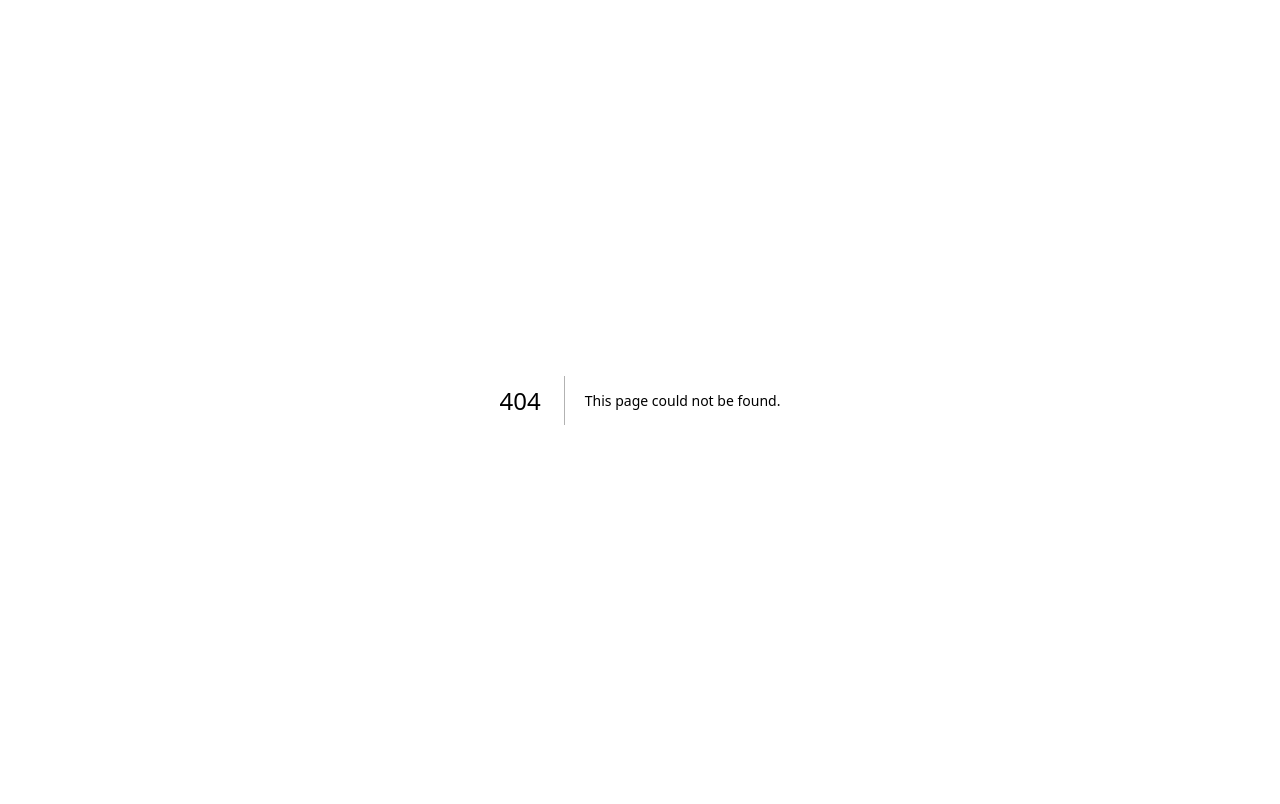
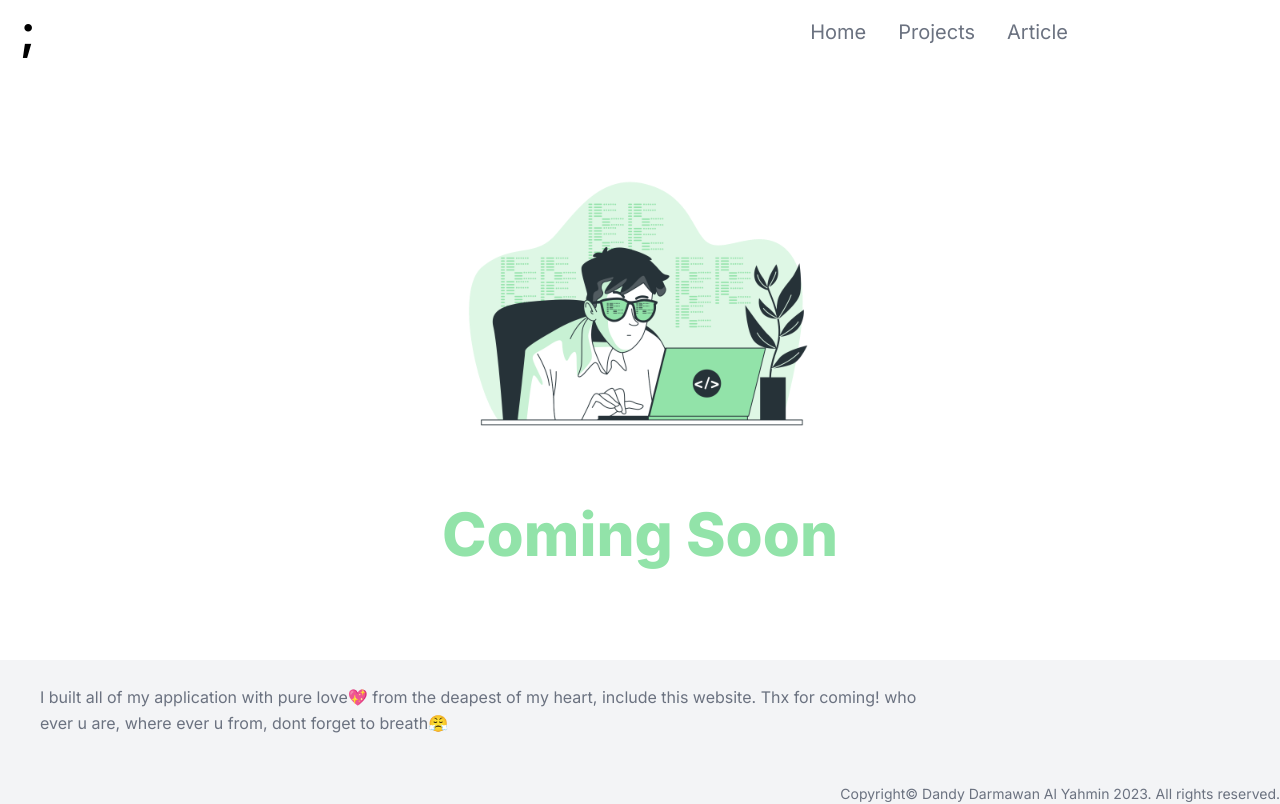
Before and after one commit to DandyYahmin/portofolio-next, a Next.js app: page /portofolio-next/article in a window 1280 px wide. Before the commit this address had no page. Built offline with nearby package versions, Linux system fonts and the light colour scheme.

Commit message:
bismillah

```diff
--- a/next.config.js
+++ b/next.config.js
@@ -1,4 +1,9 @@
 /** @type {import('next').NextConfig} */
-const nextConfig = {}
+const nextConfig = {
+    reactStrictMode: true,
+
+    // Add basePath
+    basePath: '/portofolio-next',
+}
 
 module.exports = nextConfig
--- a/package.json
+++ b/package.json
@@ -6,6 +6,7 @@
     "dev": "next dev",
     "build": "next build",
     "start": "next start",
+    "export": "next export",
     "lint": "next lint"
   },
   "dependencies": {
--- a/src/app/components/Article.jsx
+++ b/src/app/components/Article.jsx
@@ -5,7 +5,7 @@
   return (
     <div className='grid grid-cols-1'>
         <div className="place-self-center">
-            <Image src="/images/Coding-bro.png" width={400} height={400}/>
+            <Image slt="img" src="/images/Coding-bro.png" width={400} height={400}/>
             <h1 className='text-[#92E3A9] mt-2 mb-20 text-4xl lg:text-6xl font-extrabold text-center'>Coming Soon</h1>
         </div>
 
--- a/src/app/components/Hero.jsx
+++ b/src/app/components/Hero.jsx
@@ -14,7 +14,7 @@
                     <span className='text-transparent bg-clip-text bg-gradient-to-r from-[#14b8a6] to-pink-500'>Hello World!</span>
                 </h1>
                 <h2 className='text-[#ADB7BE] mb-4 text-2xl lg:text-4xl font-extrabold'>
-                    I'am{" "}<span className='text-transparent bg-clip-text bg-gradient-to-r from-[#14b8a6] via-pink-500 to-[#FF0066]'>Dandy Darmawan Al Yahmin</span>
+                    Im{" "}<span className='text-transparent bg-clip-text bg-gradient-to-r from-[#14b8a6] via-pink-500 to-[#FF0066]'>Dandy Darmawan Al Yahmin</span>
                     <br />
                     <span className='text-[#14b8a6]'>
                         I do{" "}
--- a/src/app/components/Project.jsx
+++ b/src/app/components/Project.jsx
@@ -5,7 +5,7 @@
   return (
     <div className='grid grid-cols-1'>
         <div className="place-self-center">
-            <Image src="/images/Coding-bro.png" width={400} height={400}/>
+            <Image alt="img" src="/images/Coding-bro.png" width={400} height={400}/>
             <h1 className='text-[#92E3A9] mt-2 mb-20 text-4xl lg:text-6xl font-extrabold text-center'>Coming Soon</h1>
         </div>
 
```
